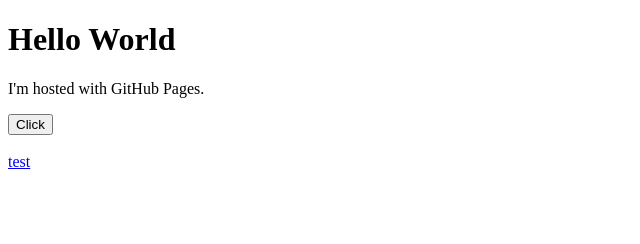
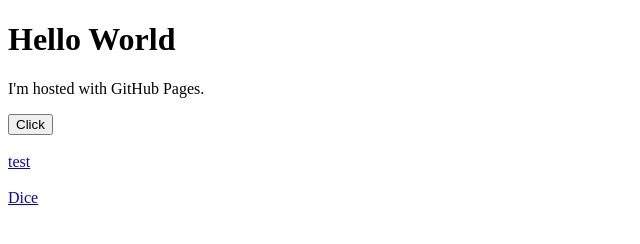
Before and after one commit to ippaiattena/ippaiattena.github.io, a plain HTML site: page index.html in a window 1280 px wide. Shown: the full height of the page, 0-640 px from the left. Drawn offline with nearby package versions, Linux system fonts and the light colour scheme.

Commit message:
Update
Add Dice.html Link

```diff
--- a/index.html
+++ b/index.html
@@ -8,6 +8,9 @@
     <br>
     <br>
     <a href="./test.html">test</a>
+    <br>
+    <br>
+    <a href="./Dice.html">Dice</a>
     <script src="https://ajax.googleapis.com/ajax/libs/jquery/3.3.1/jquery.min.js"></script>
     <script type="text/JavaScript">
       var _test = function() {
```
